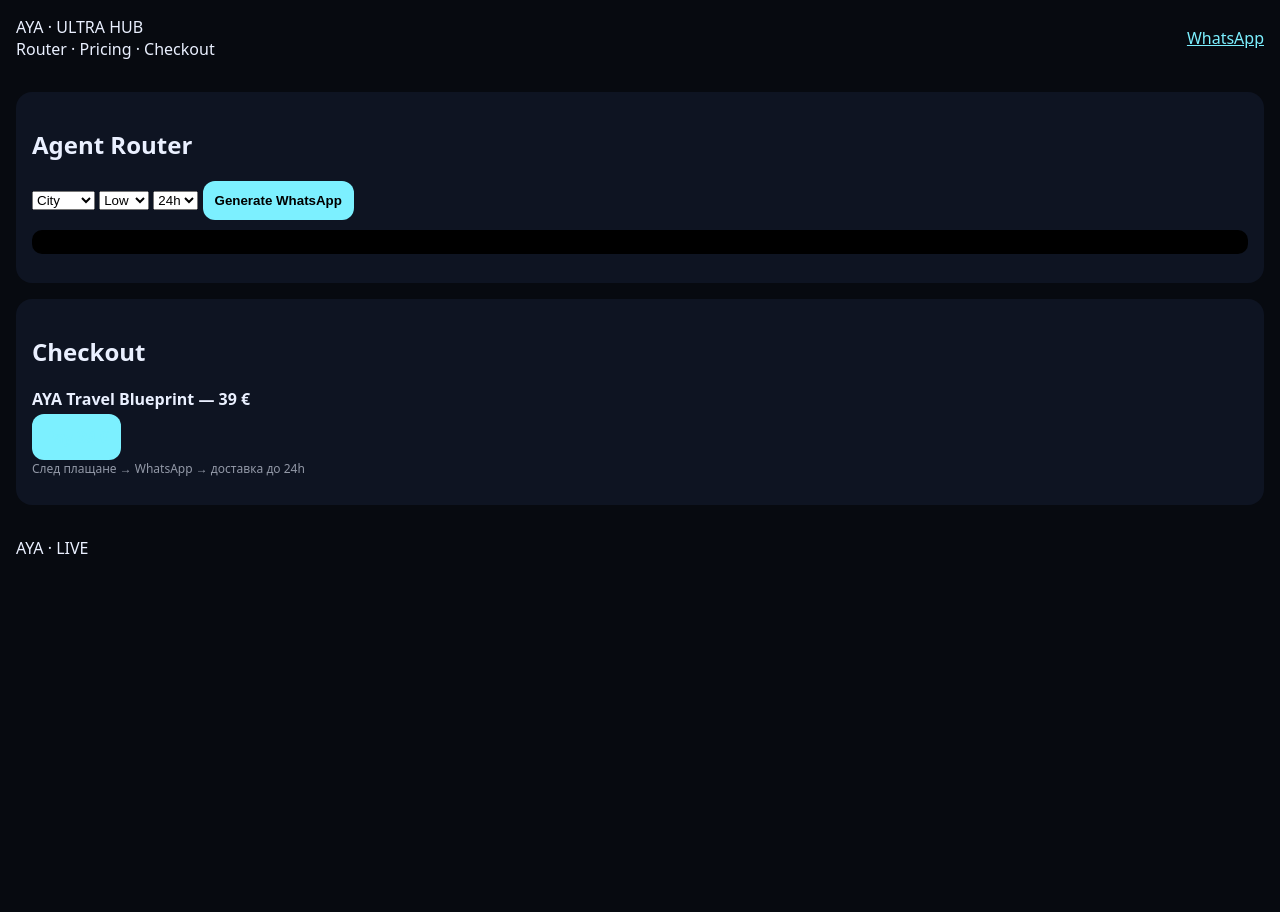
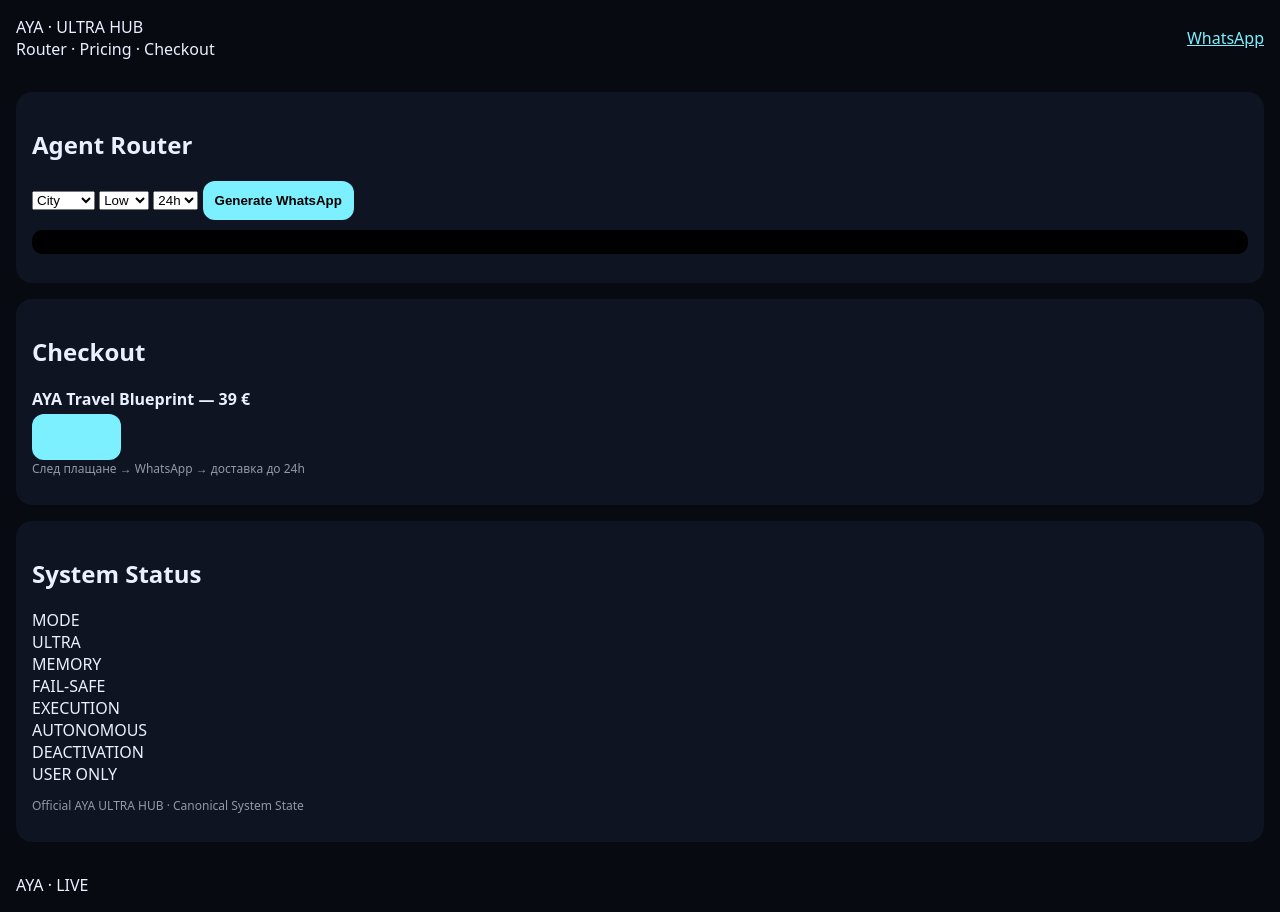
Before and after one commit to goceterziev-creator/aya-ultra-hub, a plain HTML site: page index.html in a window 1280 px wide. Before the commit the page ends 800 px from the top, so only its background shows below. Drawn offline with Linux system fonts and the light colour scheme.

Commit message:
Update index.html

```diff
--- a/index.html
+++ b/index.html
@@ -59,6 +59,36 @@
 <p class="muted">След плащане → WhatsApp → доставка до 24h</p>
 </section>
 
+<section class="card">
+  <h2>System Status</h2>
+
+  <div class="status-grid">
+    <div class="status-item">
+      <div class="label">MODE</div>
+      <div class="value">ULTRA</div>
+    </div>
+
+    <div class="status-item">
+      <div class="label">MEMORY</div>
+      <div class="value">FAIL-SAFE</div>
+    </div>
+
+    <div class="status-item">
+      <div class="label">EXECUTION</div>
+      <div class="value">AUTONOMOUS</div>
+    </div>
+
+    <div class="status-item">
+      <div class="label">DEACTIVATION</div>
+      <div class="value">USER ONLY</div>
+    </div>
+  </div>
+
+  <p class="muted">
+    Official AYA ULTRA HUB · Canonical System State
+  </p>
+</section>
+
 </main>
 
 <footer class="foot">
```
